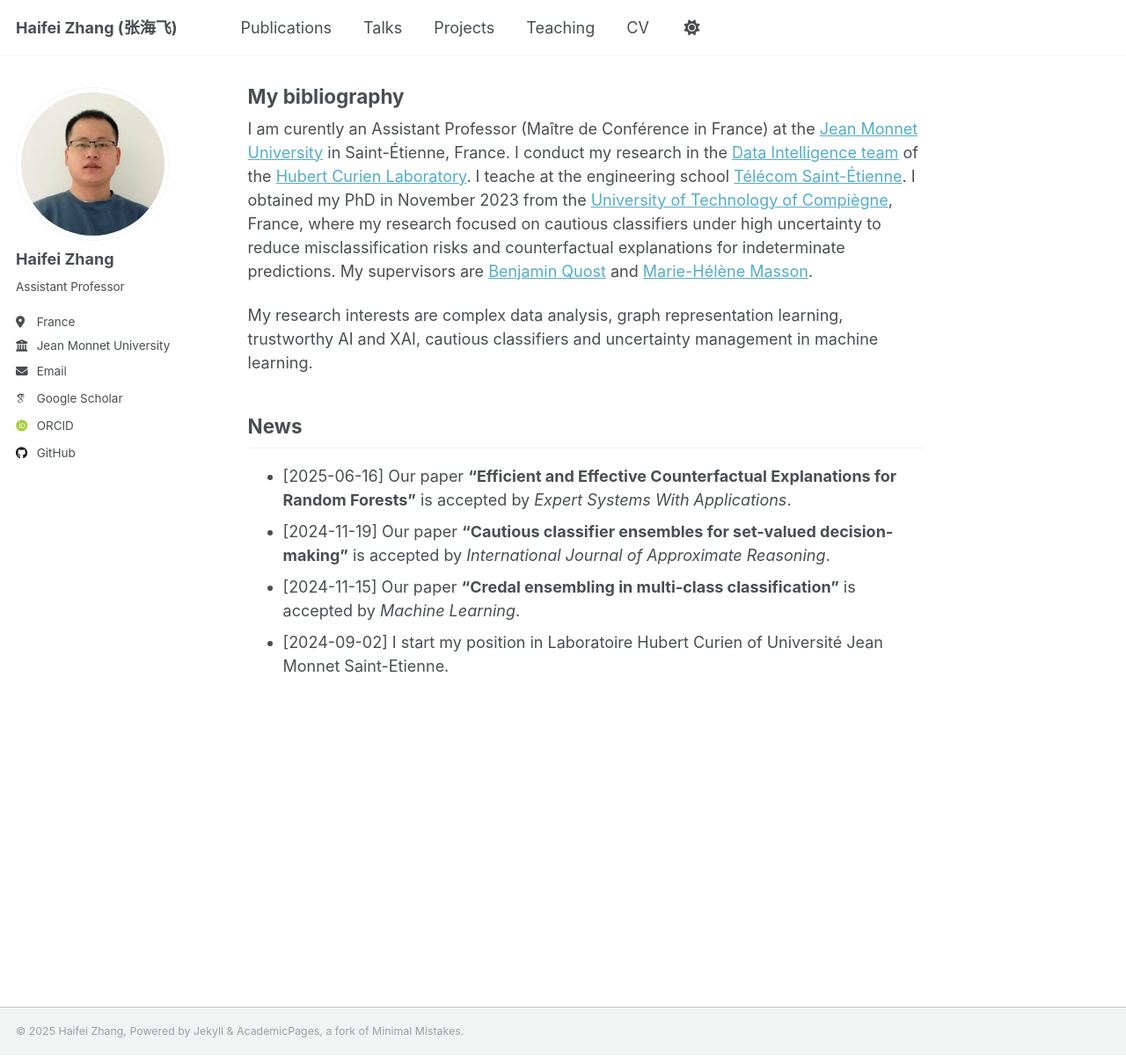
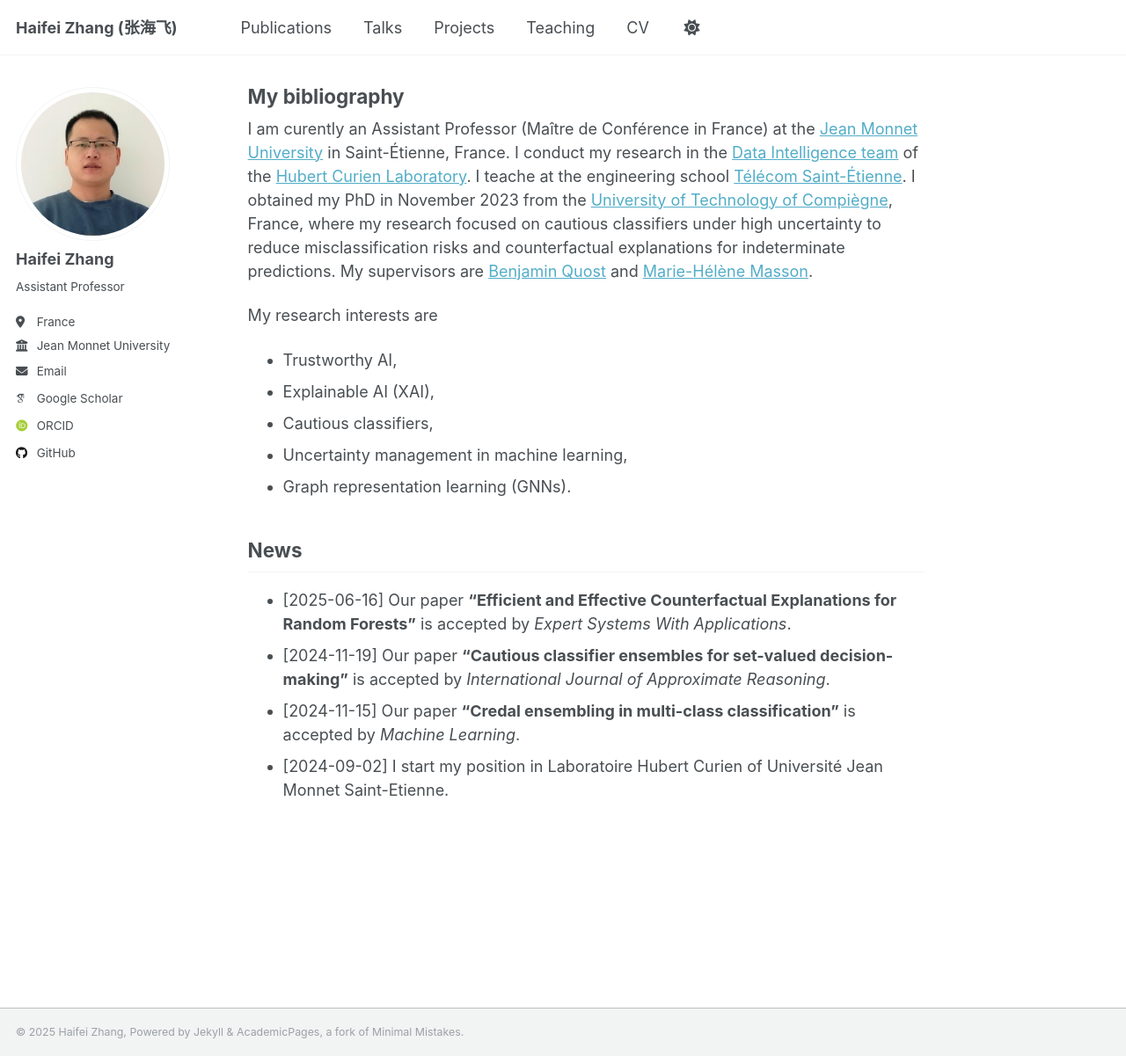
Before and after one commit to Haifei-ZHANG/Haifei-ZHANG.github.io, a Jekyll site: the page built from _pages/about.md, in a window 1280 px wide and 1201 px high. Shown: the whole window at 88% size. Built offline with Jekyll 4.4.1, drawn with Linux system fonts in a browser that asks for light colours; some web fonts are replaced.

Commit message:
apdate about

```diff
--- a/_pages/about.md
+++ b/_pages/about.md
@@ -9,7 +9,12 @@ redirect_from:
 
 I am curently an Assistant Professor (Maître de Conférence in France) at the [Jean Monnet University](https://www.univ-st-etienne.fr/en/index.html) in Saint-Étienne, France. I conduct my research in the [Data Intelligence team](https://laboratoirehubertcurien.univ-st-etienne.fr/en/teams/data-intelligence.html) of the [Hubert Curien Laboratory](https://laboratoirehubertcurien.univ-st-etienne.fr/en/index.html). I teache at the engineering school [Télécom Saint-Étienne](https://www.telecom-st-etienne.fr/en/). I obtained my PhD in November 2023 from the [University of Technology of Compiègne](https://www.utc.fr/en/), France, where my research focused on cautious classifiers under high uncertainty to reduce misclassification risks and counterfactual explanations for indeterminate predictions. My supervisors are [Benjamin Quost](https://www.hds.utc.fr/~quostben/dokuwiki/doku.php) and [Marie-Hélène Masson](https://www.hds.utc.fr/~massomar/dokuwiki/doku.php).
 
-My research interests are complex data analysis, graph representation learning, trustworthy AI and XAI, cautious classifiers and uncertainty management in machine learning.
+My research interests are
+- Trustworthy AI,
+- Explainable AI (XAI),
+- Cautious classifiers,
+- Uncertainty management in machine learning,
+- Graph representation learning (GNNs).
 
 ## News
 - [2025-06-16] Our paper **"Efficient and Effective Counterfactual Explanations for Random Forests"** is accepted by *Expert Systems With Applications*.
--- a/_pages/portfolio.html
+++ b/_pages/portfolio.html
@@ -1,7 +1,7 @@
 ---
 layout: archive
-title: "Portfolio"
-permalink: /portfolio/
+title: "Projects"
+permalink: /projects/
 author_profile: true
 ---
 
```
Also changed, not shown: _pages/teaching.md (+3 -5 lines), _includes/archive-single.html (indentation only).
